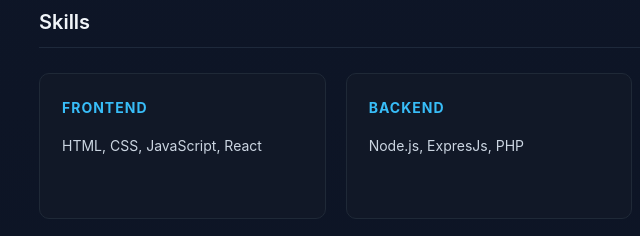
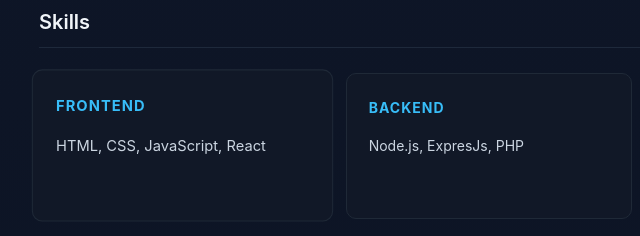
Before and after one commit to nanokhanathip/khanathip.github.io, a plain HTML site: page index.html in a window 1280 px wide. In both pictures the pointer is over the element 333 px from the left and 936 px from the top of the page. Shown: the part 790-1026 px from the top of the page, 151-791 px from the left. Drawn offline with Linux system fonts and the light colour scheme.

Commit message:
Add files via upload

```diff
--- a/style.css
+++ b/style.css
@@ -92,6 +92,10 @@
 .skill-card p {
   color: #cbd5e1;
   font-size: 14px;
+}
+
+.skill-card:hover {
+  transform: scale(1.05);
 }
 
 /* ===== Experience ===== */
```
